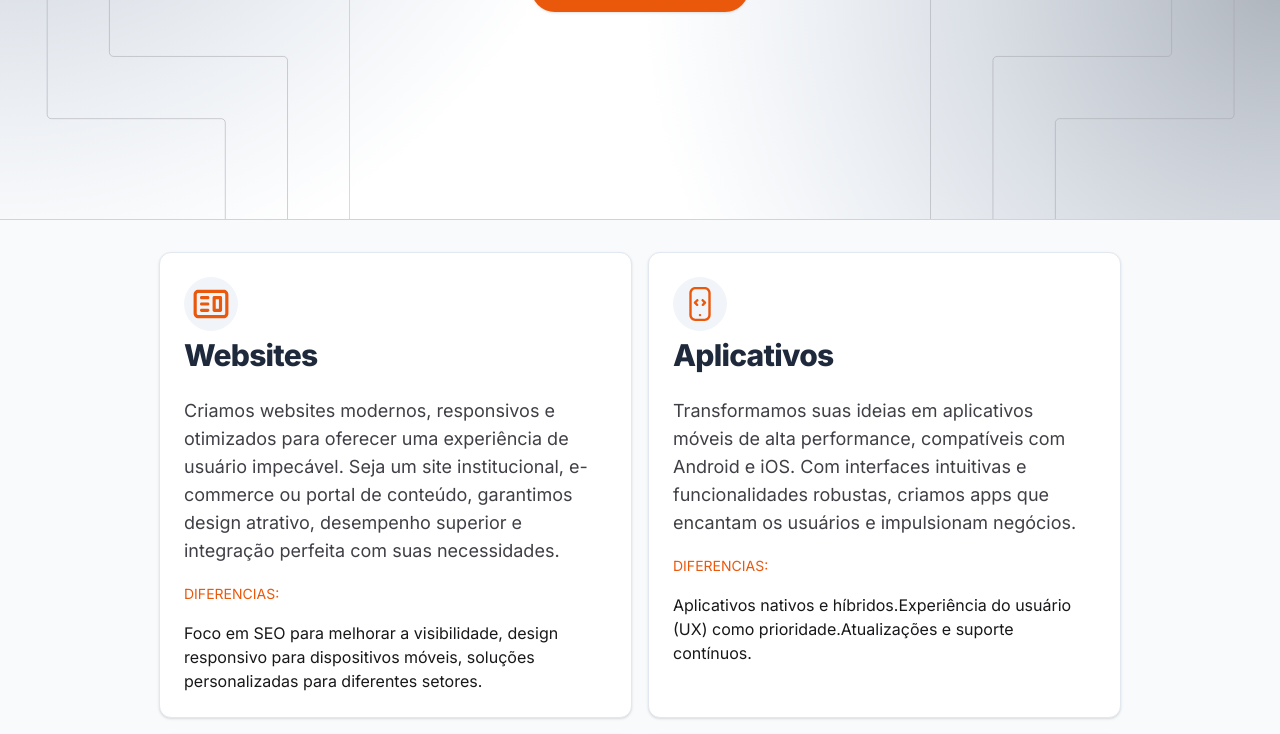
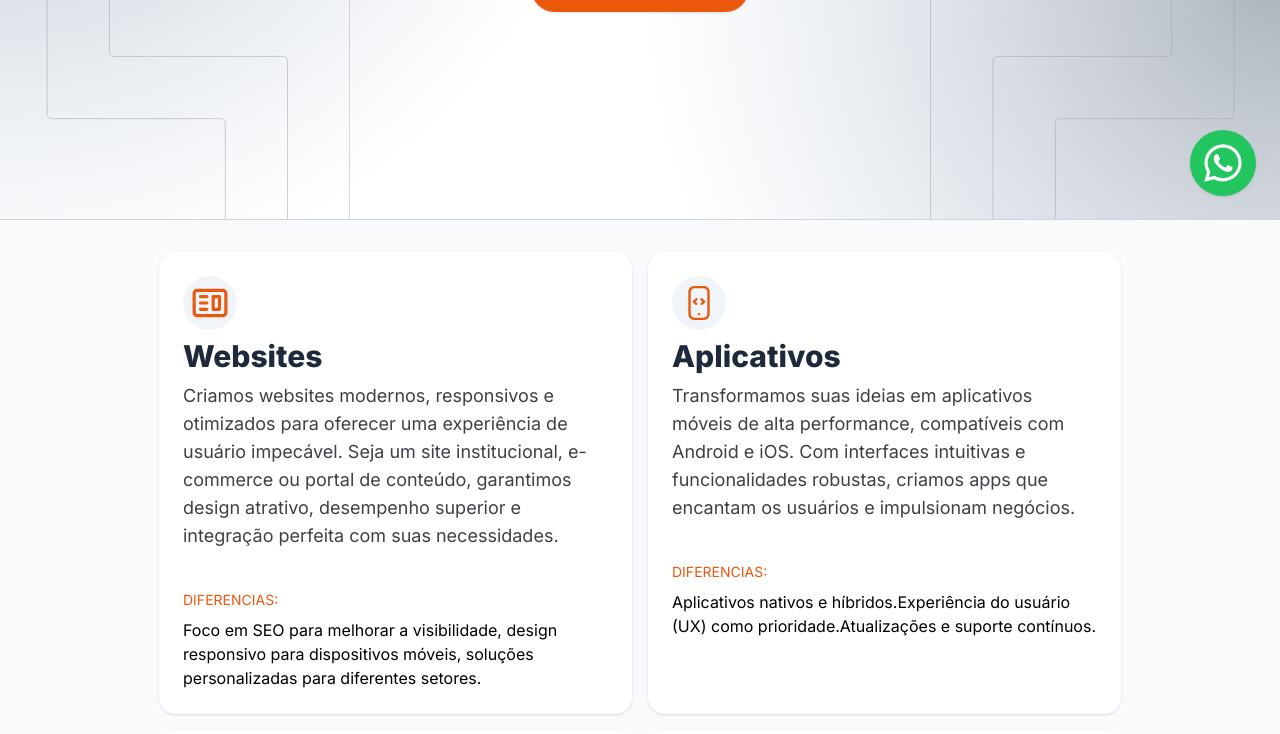
Before and after one commit to PrimeDevOrg/landing-page, a Next.js app: page / in a window 1280 px wide. Shown: the part 580-1314 px from the top of the page. Built offline with nearby package versions, Linux system fonts and the light colour scheme.

Commit message:
feat: add 3d card & add floating whatsapp button

```diff
--- a/components/header.tsx
+++ b/components/header.tsx
@@ -23,7 +23,13 @@ export function Header() {
           {/* <a href="#contact">Contato</a> */}
         </nav>
 
-        <Button>Solicitar orçamento</Button>
+        <a
+          href="https://wa.me/+5562994826949?text=Ol%C3%A1%2C+estou+interessado+em+um+dos+servi%C3%A7os+da+PrimeDev%2C+pode+me+falar+mais+sobre+isso%3F"
+          target="_blank"
+          rel="noreferrer"
+        >
+          <Button>Solicitar orçamento</Button>
+        </a>
       </header>
 
       <header className="flex w-full items-center justify-between p-4 lg:hidden">
--- a/components/sections/app.tsx
+++ b/components/sections/app.tsx
@@ -2,6 +2,9 @@
 import { Header } from '../header';
 import { Hero } from './hero';
 
+import whatsappIcon from '@/public/whatsapp-icon.svg';
+import Image from 'next/image';
+import { Button } from '../ui/button';
 import { Footer } from './footer';
 import { FrequentlyQuestions } from './frequently-questions';
 import { MainContent } from './main-content';
@@ -20,6 +23,19 @@ export function App() {
       <FrequentlyQuestions />
       {/* <Contact /> */}
       <Footer />
+
+      <a
+        href="https://wa.me/+5562994826949?text=Ol%C3%A1%2C+estou+interessado+em+um+dos+servi%C3%A7os+da+PrimeDev%2C+pode+me+falar+mais+sobre+isso%3F"
+        target="_blank"
+        rel="noreferrer"
+      >
+        <Button
+          size="icon"
+          className="fixed bottom-6 right-6 aspect-square h-[66px] w-[66px] bg-green-500 hover:bg-green-600"
+        >
+          <Image src={whatsappIcon} alt="Whatsapp" width={40} height={40} />
+        </Button>
+      </a>
     </div>
   );
 }
--- a/components/sections/services.tsx
+++ b/components/sections/services.tsx
@@ -1,12 +1,6 @@
 import { services } from '@/data/services';
 import Image from 'next/image';
-import {
-  Card,
-  CardContent,
-  CardDescription,
-  CardHeader,
-  CardTitle,
-} from '../ui/card';
+import { CardBody, CardContainer, CardItem } from '../ui/3d-card';
 
 export function Services() {
   return (
@@ -17,25 +11,46 @@ export function Services() {
             {services.map(
               ({ id, icon, title, description, label, subDescription }) => {
                 return (
-                  <Card key={id}>
-                    <CardHeader>
-                      <span className="flex h-[54px] w-[54px] items-center justify-center rounded-full bg-slate-100">
+                  <CardContainer key={id} className="h-full">
+                    <CardBody className="flex h-full w-full flex-1 flex-col items-start gap-2 rounded-2xl bg-white p-6 shadow">
+                      <CardItem
+                        className="flex h-[54px] w-[54px] items-center justify-center rounded-full bg-slate-100"
+                        as="span"
+                        translateZ="60"
+                      >
                         <Image src={icon} alt="website" width={38} />
-                      </span>
-                      <CardTitle className="text-3xl font-extrabold text-slate-800">
+                      </CardItem>
+
+                      <CardItem
+                        className="text-3xl font-extrabold text-slate-800"
+                        as="strong"
+                        translateZ="40"
+                      >
                         {title}
-                      </CardTitle>
-                    </CardHeader>
-                    <CardContent className="space-y-4">
-                      <CardDescription className="mb-4 text-lg text-zinc-700">
+                      </CardItem>
+                      <CardItem
+                        as="p"
+                        className="mb-4 text-lg text-zinc-700"
+                        translateZ="65"
+                      >
                         {description}
-                      </CardDescription>
-                      <span className="mt-4 text-sm uppercase text-brand">
+                      </CardItem>
+                      <CardItem
+                        as="span"
+                        className="mt-4 text-sm uppercase text-brand"
+                        translateZ="50"
+                      >
                         {label}
-                      </span>
-                      <p className="text-zinc-900">{subDescription}</p>
-                    </CardContent>
-                  </Card>
+                      </CardItem>
+                      <CardItem
+                        as="p"
+                        translateZ="50"
+                        className="text-zinc-9000"
+                      >
+                        {subDescription}
+                      </CardItem>
+                    </CardBody>
+                  </CardContainer>
                 );
               },
             )}
--- /dev/null
+++ b/components/ui/3d-card.tsx
@@ -0,0 +1,151 @@
+'use client';
+
+import { cn } from '@/lib/utils';
+import React, {
+  createContext,
+  useContext,
+  useEffect,
+  useRef,
+  useState,
+} from 'react';
+
+const MouseEnterContext = createContext<
+  [boolean, React.Dispatch<React.SetStateAction<boolean>>] | undefined
+>(undefined);
+
+export const CardContainer = ({
+  children,
+  className,
+  containerClassName,
+}: {
+  children?: React.ReactNode;
+  className?: string;
+  containerClassName?: string;
+}) => {
+  const containerRef = useRef<HTMLDivElement>(null);
+  const [isMouseEntered, setIsMouseEntered] = useState(false);
+
+  const handleMouseMove = (e: React.MouseEvent<HTMLDivElement>) => {
+    if (!containerRef.current) return;
+    const { left, top, width, height } =
+      containerRef.current.getBoundingClientRect();
+    const x = (e.clientX - left - width / 2) / 25;
+    const y = (e.clientY - top - height / 2) / 25;
+    containerRef.current.style.transform = `rotateY(${x}deg) rotateX(${y}deg)`;
+  };
+
+  const handleMouseEnter = (e: React.MouseEvent<HTMLDivElement>) => {
+    setIsMouseEntered(true);
+    if (!containerRef.current) return;
+  };
+
+  const handleMouseLeave = (e: React.MouseEvent<HTMLDivElement>) => {
+    if (!containerRef.current) return;
+    setIsMouseEntered(false);
+    containerRef.current.style.transform = `rotateY(0deg) rotateX(0deg)`;
+  };
+  return (
+    <MouseEnterContext.Provider value={[isMouseEntered, setIsMouseEntered]}>
+      <div
+        className={cn('flex items-center justify-center', containerClassName)}
+        style={{
+          perspective: '1000px',
+        }}
+      >
+        <div
+          ref={containerRef}
+          onMouseEnter={handleMouseEnter}
+          onMouseMove={handleMouseMove}
+          onMouseLeave={handleMouseLeave}
+          className={cn(
+            'relative flex items-center justify-center transition-all duration-200 ease-linear',
+            className,
+          )}
+          style={{
+            transformStyle: 'preserve-3d',
+          }}
+        >
+          {children}
+        </div>
+      </div>
+    </MouseEnterContext.Provider>
+  );
+};
+
+export const CardBody = ({
+  children,
+  className,
+}: {
+  children: React.ReactNode;
+  className?: string;
+}) => {
+  return (
+    <div
+      className={cn(
+        'h-96 w-96 [transform-style:preserve-3d] [&>*]:[transform-style:preserve-3d]',
+        className,
+      )}
+    >
+      {children}
+    </div>
+  );
+};
+
+export const CardItem = ({
+  as: Tag = 'div',
+  children,
+  className,
+  translateX = 0,
+  translateY = 0,
+  translateZ = 0,
+  rotateX = 0,
+  rotateY = 0,
+  rotateZ = 0,
+  ...rest
+}: {
+  as?: React.ElementType;
+  children: React.ReactNode;
+  className?: string;
+  translateX?: number | string;
+  translateY?: number | string;
+  translateZ?: number | string;
+  rotateX?: number | string;
+  rotateY?: number | string;
+  rotateZ?: number | string;
+  [key: string]: any;
+}) => {
+  const ref = useRef<HTMLDivElement>(null);
+  const [isMouseEntered] = useMouseEnter();
+
+  useEffect(() => {
+    handleAnimations();
+  }, [isMouseEntered]);
+
+  const handleAnimations = () => {
+    if (!ref.current) return;
+    if (isMouseEntered) {
+      ref.current.style.transform = `translateX(${translateX}px) translateY(${translateY}px) translateZ(${translateZ}px) rotateX(${rotateX}deg) rotateY(${rotateY}deg) rotateZ(${rotateZ}deg)`;
+    } else {
+      ref.current.style.transform = `translateX(0px) translateY(0px) translateZ(0px) rotateX(0deg) rotateY(0deg) rotateZ(0deg)`;
+    }
+  };
+
+  return (
+    <Tag
+      ref={ref}
+      className={cn('w-fit transition duration-200 ease-linear', className)}
+      {...rest}
+    >
+      {children}
+    </Tag>
+  );
+};
+
+// Create a hook to use the context
+export const useMouseEnter = () => {
+  const context = useContext(MouseEnterContext);
+  if (context === undefined) {
+    throw new Error('useMouseEnter must be used within a MouseEnterProvider');
+  }
+  return context;
+};
```
Also changed, not shown: public/whatsapp-icon.svg (added).
